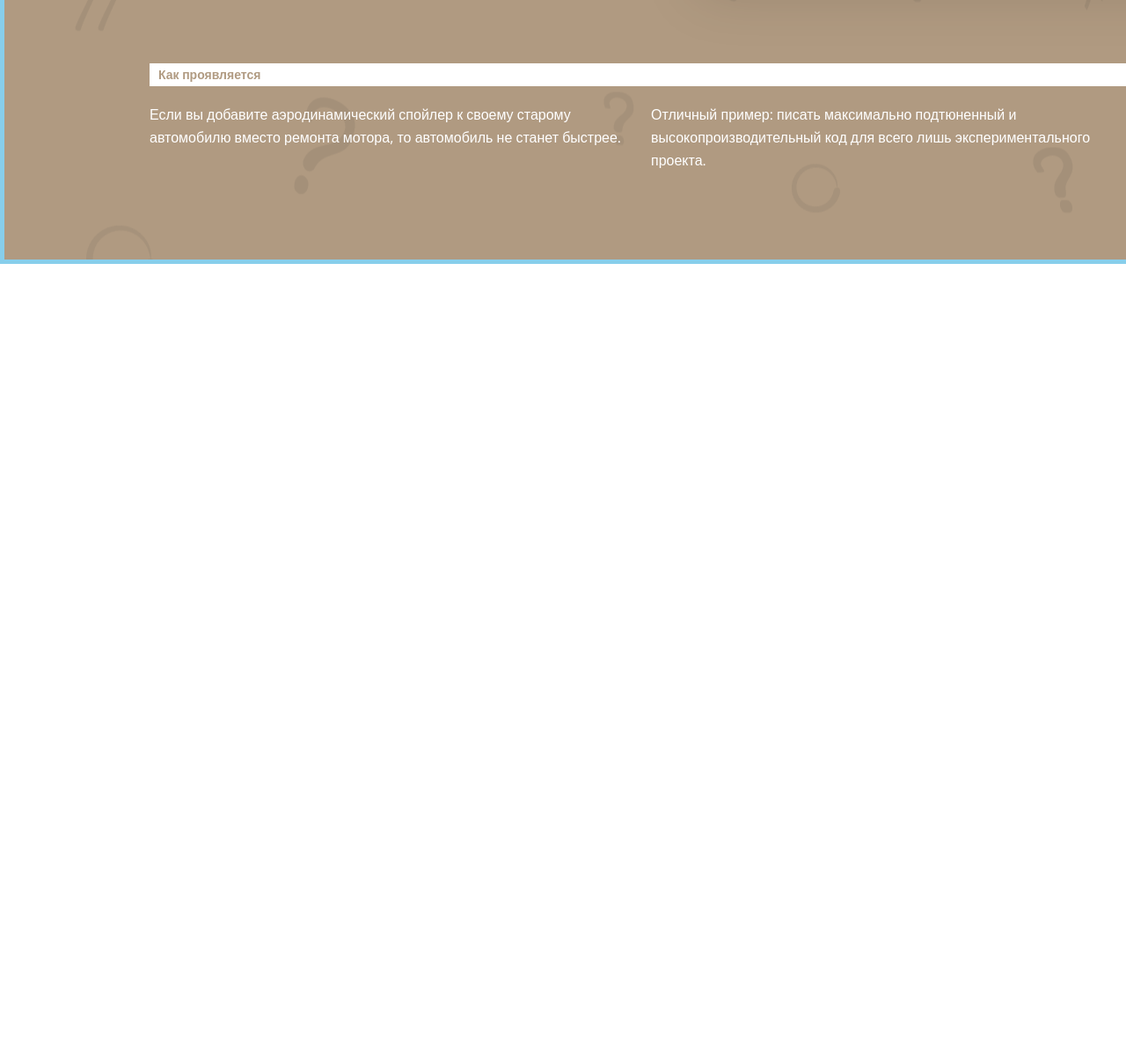
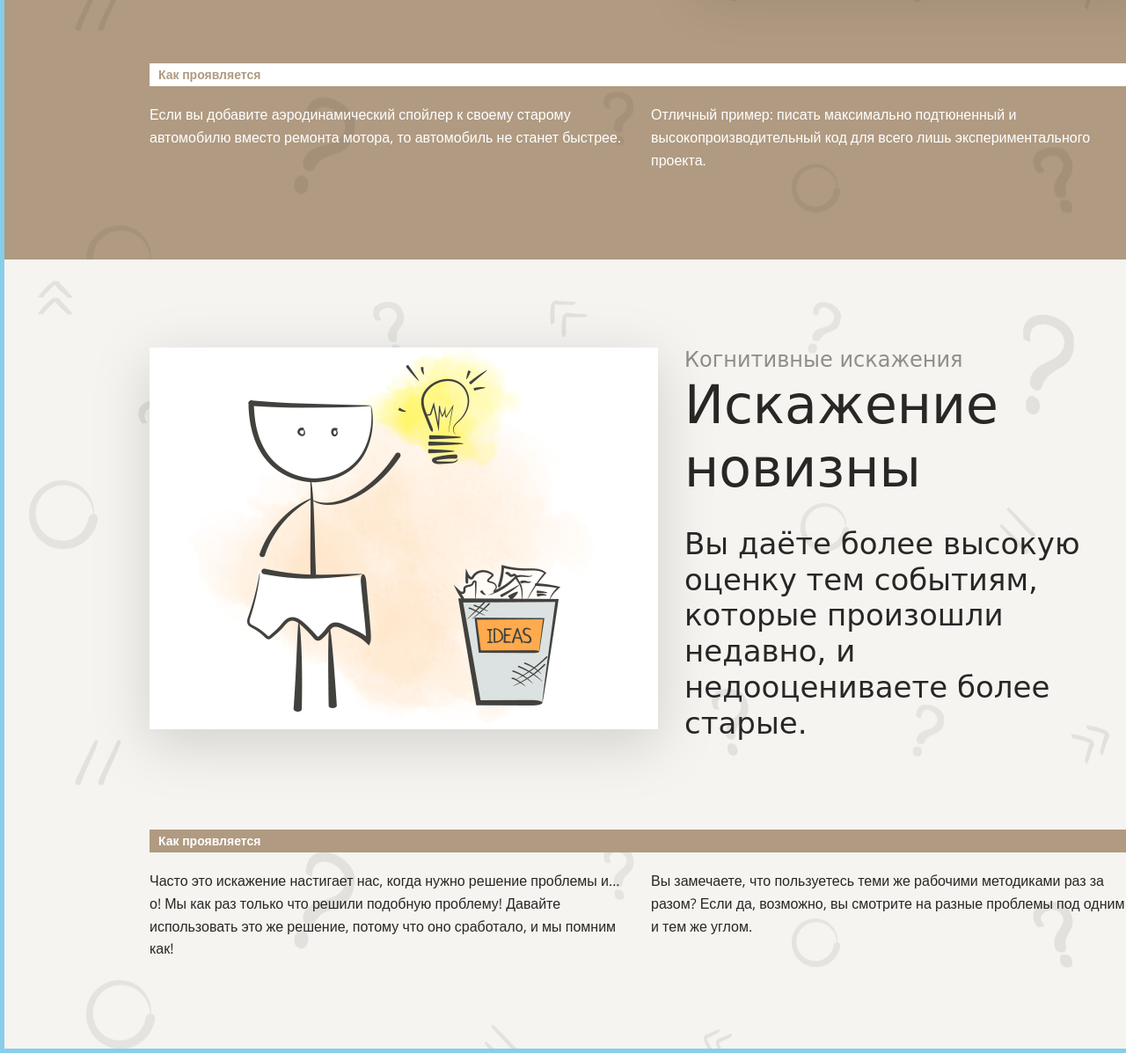
Before and after one commit to nudaso/layout-designer-project-58, a website: page src/index.html in a window 1280 px wide. Shown: the part 4387-5584 px from the top of the page at 88% size. Before the commit the page ends 4687 px from the top, so only its background shows below. Drawn offline with nearby package versions, Linux system fonts and the light colour scheme; a web font is replaced by a local one.

Commit message:
distortion-of-novelty

```diff
--- a/src/index.html
+++ b/src/index.html
@@ -172,7 +172,27 @@
     </div>
 
   </article>
-  <article></article>
+  <article class="bg-light back" id="distortion-of-novelty">
+    <div class="w-1110 p-100-0">
+      <div class="image-section">
+        <div class="mg-space-0-15 d-flex j-space-between">
+          <div class="image image-shadow">
+            <img src="./images/3.png" alt="">
+          </div>
+          <div class="image-header">
+            <p class="f-size-24 c-op-dark line-1-2">Когнитивные искажения</p>
+            <h2 class="mg-b-30">Искажение новизны</h2>
+            <p class="f-size-34 line-1-2">Вы даёте более высокую оценку тем событиям, которые произошли недавно, и недооцениваете более старые.</p>
+          </div>
+        </div>
+        <h3 class="header-descr">Как проявляется</h3>
+        <div class="mg-space-0-15 d-flex j-space-between double-column">
+          <p>Часто это искажение настигает нас, когда нужно решение проблемы и… о! Мы как раз только что решили подобную проблему! Давайте использовать это же решение, потому что оно сработало, и мы помним как!</p>
+          <p>Вы замечаете, что пользуетесь теми же рабочими методиками раз за разом? Если да, возможно, вы смотрите на разные проблемы под одним и тем же углом.</p>
+        </div>
+      </div>
+    </div>
+  </article>
   <article></article>
   <footer></footer>
 </body>
```
